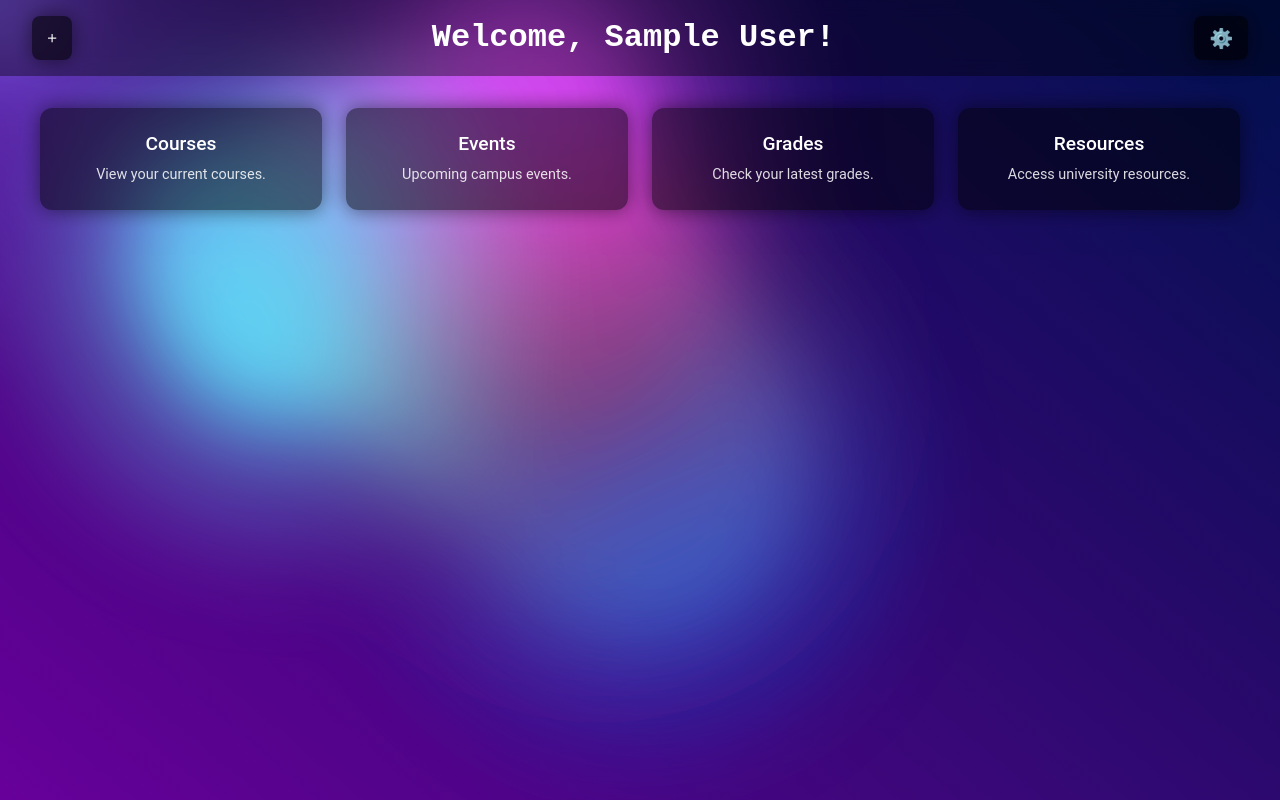
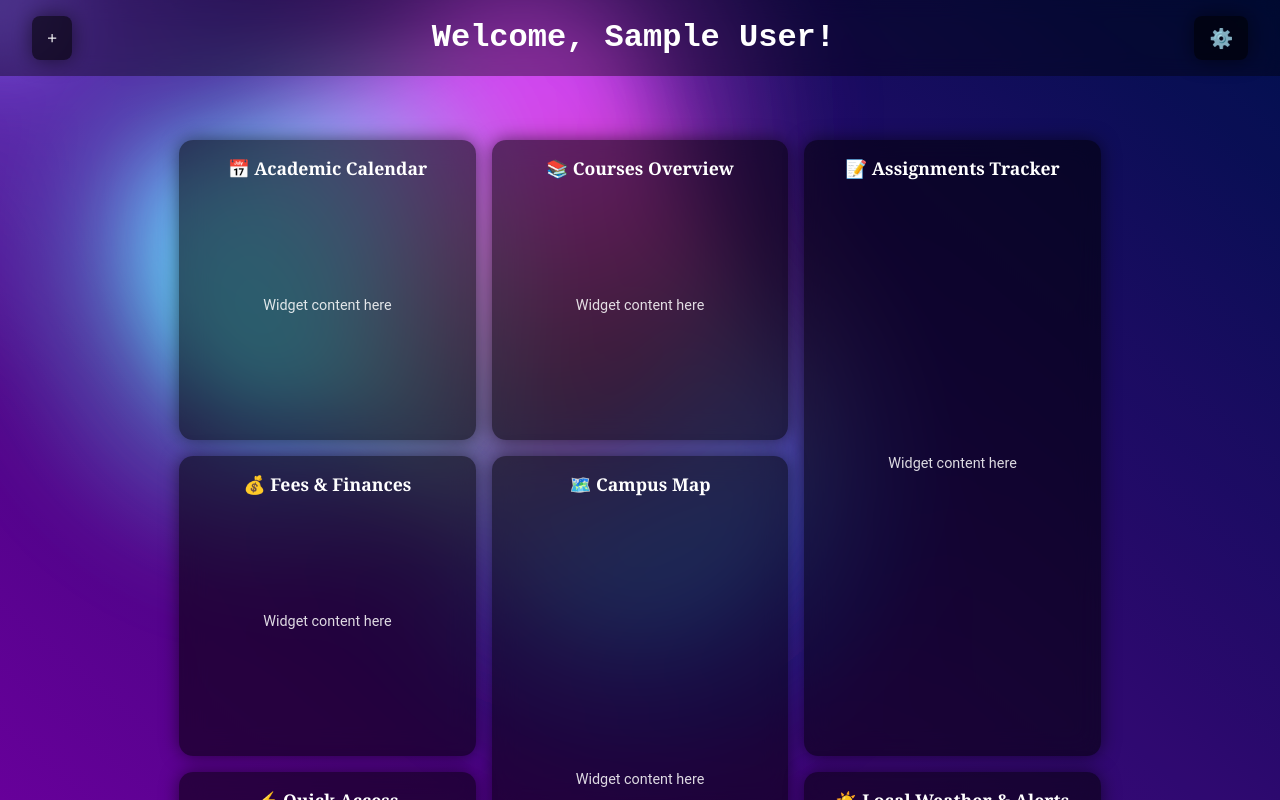
Before and after one commit to nolan-sudu/MyWestern, a React (Vite) app in the folder frontend/: page /dashboard in a window 1280 px wide. Built offline with nearby package versions, Linux system fonts and the light colour scheme; sample sign-in values are in the browser's storage.

Commit message:
Refactor dashboard to use WidgetGrid, remove old widget cards, and center layout

```diff
--- a/frontend/package.json
+++ b/frontend/package.json
@@ -10,6 +10,7 @@
     "preview": "vite preview"
   },
   "dependencies": {
+    "@hello-pangea/dnd": "^18.0.1",
     "axios": "^1.13.2",
     "react": "^19.2.0",
     "react-dom": "^19.2.0",
--- a/frontend/src/components/DashboardNavbar.css
+++ b/frontend/src/components/DashboardNavbar.css
@@ -3,7 +3,7 @@
   justify-content: space-between;
   align-items: center;
   padding: 1rem 2rem;
-  background: rgba(0, 0, 0, 0.379);
+  background: rgba(0, 0, 0, 0.375);
   backdrop-filter: blur(10px);
   color: white;
   position: sticky;
@@ -41,14 +41,15 @@
   position: absolute;
   top: 2.5rem;
   left: 0;
-  background: rgb(0, 0, 1);
+  background: rgba(0, 0, 1, 0.65);
   backdrop-filter: blur(10px);
   border-radius: 8px;
-  box-shadow: 0 0 15px rgba(0, 0, 0, 0.7);
+  box-shadow: 0 0 15px rgba(0, 0, 0, 0.662);
+  font-family: 'Courier New', Courier, monospace;
   display: flex;
   flex-direction: column;
   padding: 0.5rem 0;
-  min-width: 150px;
+  min-width: 185px;
   z-index: 1000;
 }
 
@@ -58,7 +59,7 @@
 }
 
 .dropdown button {
-  background: rgb(0, 0, 1);
+  background: rgba(0, 0, 1, 0);
   border: none;
   color: white;
   text-align: left;
--- a/frontend/src/components/DashboardNavbar.tsx
+++ b/frontend/src/components/DashboardNavbar.tsx
@@ -15,11 +15,26 @@ export default function DashboardNavbar({ user }: { user: any }) {
         </button>
         {showWidgetsMenu && (
           <div className="dropdown">
-            <button>Add Widget</button>
-            <button>Remove Widget</button>
-            <button>Rearrange Widgets</button>
+
+            <div style={{ padding: "8px 15px", fontWeight: 600, opacity: 0.7 }}>
+              Add Widget
+            </div>
+
+            <button>Academic Calendar</button>
+            <button>Courses Overview</button>
+            <button>Assignments Tracker</button>
+            <button>Fees & Finances</button>
+            <button>Campus Map</button>
+            <button>Quick Access Links</button>
+            <button>Local Weather</button>
+            <button>GPA Calculator</button>
+            <button>Motivational Quote</button>
+            <button>Study Timer</button>
+            <button>Links Folder</button>
+
           </div>
         )}
+
       </div>
 
       <div className="navbar-center">
@@ -32,7 +47,7 @@ export default function DashboardNavbar({ user }: { user: any }) {
         </button>
         {showSettingsMenu && (
           <div className="dropdown right">
-            <button>Profile Management</button>
+            <button>Profile</button>
             <button onClick={logout}>Logout</button>
           </div>
         )}
--- /dev/null
+++ b/frontend/src/components/WidgetGrid.css
@@ -0,0 +1,111 @@
+.widget-grid-container {
+  width: 100%;
+  display: flex;
+  justify-content: center; /* center the grid */
+  padding: 2rem;
+  box-sizing: border-box;
+}
+
+.widget-grid {
+  display: grid;
+  grid-template-columns: repeat(auto-fit, minmax(250px, 1fr)); /* auto-adjust columns */
+  grid-auto-rows: 300px; /* base row height */
+  gap: 1rem;
+  width: 80%; /* centered in 80% of screen */
+  max-width: 1200px; /* optional max width */
+}
+
+.widget-box {
+  background: rgba(0, 0, 1, 0.55);
+  backdrop-filter: blur(12px);
+  border-radius: 14px;
+  padding: 1rem;
+  color: white;
+  box-shadow: 0 0 18px rgba(0, 0, 0, 0.55);
+  position: relative;
+  transition: transform 0.15s ease;
+  display: flex;
+  flex-direction: column;
+  overflow: visible;
+}
+
+.widget-box.dragging {
+  transform: scale(1.03);
+  box-shadow: 0 0 25px rgba(0, 0, 0, 0.7);
+  z-index: 10;
+}
+
+.widget-header {
+  display: flex;
+  justify-content: center;
+  align-items: center;
+  position: relative;
+}
+
+.widget-title {
+  font-size: 1.1rem;
+  font-family: Georgia, "Times New Roman", serif;
+  text-align: center;
+  font-weight: bold;
+}
+
+.widget-actions {
+  position: absolute;
+  top: -30px;
+  right: -30px;
+  display: flex;
+  gap: 0.4rem;
+  opacity: 0;
+  transition: opacity 0.2s ease;
+  z-index: 5;
+}
+
+.widget-box:hover .widget-actions {
+  opacity: 1;
+}
+
+.widget-box:hover {
+  transform: translateY(-5px);
+  box-shadow: 0 10px 25px rgba(0, 0, 0, 0.9);
+}
+
+.widget-btn {
+  background: rgba(14, 14, 14, 0.525);
+  border: none;
+  color: white;
+  padding: 4px 6px;
+  border-radius: 30%;
+  cursor: pointer;
+  font-size: 0.9rem;
+  transition: background 0.2s, transform 0.2s;
+  box-shadow: 0 2px 6px rgba(0,0,0,0.3);
+}
+
+.widget-btn:hover {
+  background: #6c00a2;
+  transform: scale(1.1);
+}
+
+.widget-content {
+  flex: 1;
+  display: flex;
+  justify-content: center;
+  align-items: center;
+  opacity: 0.85;
+  margin-top: 0.5rem;
+  font-size: 0.9rem;
+}
+
+.widget-1x1 {
+  grid-row: span 1;
+  grid-column: span 1;
+}
+
+.widget-1x2 {
+  grid-row: span 2; /* vertical 1x2 */
+  grid-column: span 1;
+}
+
+.widget-span-2 {
+  grid-column: span 2; /* horizontal 1x2 */
+}
--- /dev/null
+++ b/frontend/src/components/WidgetGrid.tsx
@@ -0,0 +1,82 @@
+import { DragDropContext, Droppable, Draggable, type DropResult } from "@hello-pangea/dnd";
+import "./WidgetGrid.css";
+import { useState } from "react";
+
+interface Widget {
+  id: string;
+  title: string;
+  emoji: string;
+  size: "1x1" | "1x2";
+  spanCol?: number;
+}
+
+export default function WidgetGrid() {
+  const [widgets, setWidgets] = useState<Widget[]>([
+    { id: "academic-calendar", title: "Academic Calendar", emoji: "📅", size: "1x1" },
+    { id: "courses-overview", title: "Courses Overview", emoji: "📚", size: "1x1" },
+    { id: "assignments", title: "Assignments Tracker", emoji: "📝", size: "1x2" },
+    { id: "fees", title: "Fees & Finances", emoji: "💰", size: "1x1" },
+    { id: "map", title: "Campus Map", emoji: "🗺️", size: "1x2" },
+    { id: "quick-access", title: "Quick Access", emoji: "⚡", size: "1x1" },
+    { id: "weather", title: "Local Weather & Alerts", emoji: "☀️", size: "1x1" },
+    { id: "gpa", title: "GPA Calculator", emoji: "🎓", size: "1x1" },
+    { id: "quote", title: "Daily Quote", emoji: "💡", size: "1x1", spanCol: 2},
+    { id: "links-folder", title: "Links Folder", emoji: "🔗", size: "1x2" },
+    { id: "study-timer", title: "Study Timer", emoji: "⏱️", size: "1x2" }
+  ]);
+
+  const onDragEnd = (result: DropResult) => {
+    const { destination, source } = result;
+    if (!destination) return;
+
+    const reordered = Array.from(widgets);
+    const [removed] = reordered.splice(source.index, 1);
+    reordered.splice(destination.index, 0, removed);
+    setWidgets(reordered);
+  };
+
+  return (
+    <div className="widget-grid-container">
+      <DragDropContext onDragEnd={onDragEnd}>
+        <Droppable droppableId="widgets">
+          {(provided) => (
+            <div
+              className="widget-grid"
+              ref={provided.innerRef}
+              {...provided.droppableProps}
+            >
+              {widgets.map((widget, index) => (
+                <Draggable key={widget.id} draggableId={widget.id} index={index}>
+                  {(provided, snapshot) => (
+                    <div
+  className={`widget-box widget-${widget.size} ${widget.spanCol ? "widget-span-" + widget.spanCol : ""} ${
+    snapshot.isDragging ? "dragging" : ""
+  }`}
+  ref={provided.innerRef}
+  {...provided.draggableProps}
+  {...provided.dragHandleProps}
+  style={{ ...provided.draggableProps.style, zIndex: snapshot.isDragging ? 10 : "auto" }}
+>
+
+                      <div className="widget-header">
+                        <span className="widget-title">{widget.emoji} {widget.title}</span>
+                        <div className="widget-actions">
+                          <button className="widget-btn">✏️</button>
+                          <button className="widget-btn">🗑️</button>
+                        </div>
+                      </div>
+                      <div className="widget-content">
+                        <p>Widget content here</p>
+                      </div>
+                    </div>
+                  )}
+                </Draggable>
+              ))}
+              {provided.placeholder}
+            </div>
+          )}
+        </Droppable>
+      </DragDropContext>
+    </div>
+  );
+}
--- a/frontend/src/pages/Dashboard.css
+++ b/frontend/src/pages/Dashboard.css
@@ -1,49 +1,16 @@
 .dashboard-container {
   display: flex;
   flex-direction: column;
-  height: 100vh;
   width: 100%;
-  background: rgba(0, 0, 0, 0.05); /* subtle background for widgets */
+  min-height: 100vh;
+  background: rgba(0, 0, 0, 0.05); /* subtle background */
   color: white;
 }
 
 .dashboard-content {
   flex: 1;
+  display: flex;
+  justify-content: center; /* center grid horizontally */
+  align-items: flex-start;
   padding: 2rem;
-  display: flex;
-  justify-content: center;
-  align-items: flex-start;
 }
-
-.widgets-grid {
-  display: grid;
-  grid-template-columns: repeat(auto-fit, minmax(220px, 1fr));
-  gap: 1.5rem;
-  width: 100%;
-  max-width: 1200px;
-}
-
-.widget-card {
-  background: rgba(0, 0, 0, 0.5);
-  padding: 1.5rem;
-  border-radius: 12px;
-  box-shadow: 0 0 20px rgba(0, 0, 0, 0.523);
-  text-align: center;
-  transition: transform 0.2s ease, box-shadow 0.2s ease;
-  cursor: pointer;
-}
-
-.widget-card:hover {
-  transform: translateY(-5px);
-  box-shadow: 0 10px 25px rgba(0, 0, 0, 0.9);
-}
-
-.widget-card h3 {
-  margin-bottom: 0.5rem;
-  font-size: 1.2rem;
-}
-
-.widget-card p {
-  font-size: 0.9rem;
-  opacity: 0.85;
-}
--- a/frontend/src/pages/Dashboard.tsx
+++ b/frontend/src/pages/Dashboard.tsx
@@ -1,6 +1,7 @@
 import { Navigate } from "react-router-dom";
 import { useAuth } from "../context/AuthContext";
 import DashboardNavbar from "../components/DashboardNavbar";
+import WidgetGrid from "../components/WidgetGrid";
 import "./Dashboard.css";
 
 export default function Dashboard() {
@@ -8,26 +9,11 @@ export default function Dashboard() {
 
   if (!user) return <Navigate to="/login" />;
 
-  // Sample widgets data
-  const widgets = [
-    { id: 1, title: "Courses", content: "View your current courses." },
-    { id: 2, title: "Events", content: "Upcoming campus events." },
-    { id: 3, title: "Grades", content: "Check your latest grades." },
-    { id: 4, title: "Resources", content: "Access university resources." },
-  ];
-
   return (
     <div className="dashboard-container">
       <DashboardNavbar user={user} />
       <div className="dashboard-content">
-        <div className="widgets-grid">
-          {widgets.map((widget) => (
-            <div key={widget.id} className="widget-card">
-              <h3>{widget.title}</h3>
-              <p>{widget.content}</p>
-            </div>
-          ))}
-        </div>
+        <WidgetGrid />
       </div>
     </div>
   );
```
Also changed, not shown: 1 other file (tests, documents, lock files or other folders).
